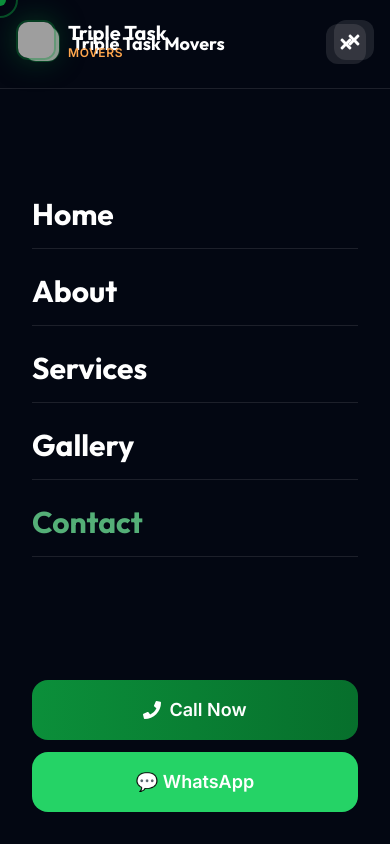
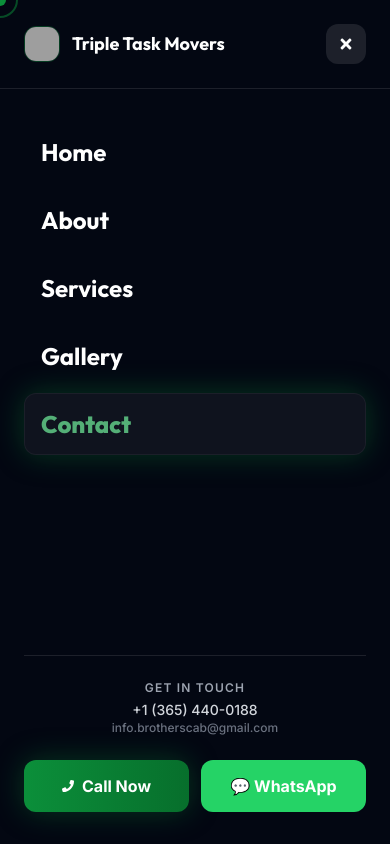
Before and after one commit to shahbazqalander388/Triple-Task-Movers, a React (Vite) app: page / in a window 390 px wide. Both pictures are taken after a click on the button 354 px from the left and 40 px from the top of the page. Shown: the top 844 px of the page. Built offline with nearby package versions, Linux system fonts and the light colour scheme; grey boxes are pictures that could not be loaded.

Commit message:
remove extra spaces

```diff
--- a/src/components/layout/Header.jsx
+++ b/src/components/layout/Header.jsx
@@ -24,11 +24,64 @@
     setMobileOpen(false);
   }, [location]);
 
-  // Lock body scroll when mobile menu open
+  // Lock body scroll and prevent background touch movement when mobile menu open
   useEffect(() => {
-    document.body.style.overflow = mobileOpen ? 'hidden' : '';
+    if (!mobileOpen) return;
+
+    // Save the original body inline styles
+    const originalOverflow = document.body.style.overflow;
+    const originalHeight = document.body.style.height;
+    const originalPosition = document.body.style.position;
+
+    // Apply strict overflow hidden and set heights to lock the body viewport
+    document.body.style.overflow = 'hidden';
+    document.body.style.height = '100dvh';
+    document.body.style.position = 'relative';
+
+    let touchStartY = 0;
+
+    const handleTouchStart = (e) => {
+      touchStartY = e.touches[0].clientY;
+    };
+
+    const handleTouchMove = (e) => {
+      const scrollable = document.getElementById('mobile-menu-content');
+
+      // If we're swiping on elements outside the scrollable container, prevent scrolling
+      if (!scrollable || !scrollable.contains(e.target)) {
+        if (e.cancelable) {
+          e.preventDefault();
+        }
+        return;
+      }
+
+      // Check boundaries of the scrollable container to prevent background rubber-banding
+      const scrollTop = scrollable.scrollTop;
+      const scrollHeight = scrollable.scrollHeight;
+      const clientHeight = scrollable.clientHeight;
+      const maxScroll = scrollHeight - clientHeight;
+      const currentY = e.touches[0].clientY;
+
+      const isScrollingUp = currentY > touchStartY;
+      const isScrollingDown = currentY < touchStartY;
+
+      if (scrollTop <= 0 && isScrollingUp) {
+        if (e.cancelable) e.preventDefault();
+      } else if (scrollTop >= maxScroll && isScrollingDown) {
+        if (e.cancelable) e.preventDefault();
+      }
+    };
+
+    // Register event listeners (non-passive to allow preventDefault)
+    document.addEventListener('touchstart', handleTouchStart, { passive: true });
+    document.addEventListener('touchmove', handleTouchMove, { passive: false });
+
     return () => {
-      document.body.style.overflow = '';
+      document.removeEventListener('touchstart', handleTouchStart);
+      document.removeEventListener('touchmove', handleTouchMove);
+      document.body.style.overflow = originalOverflow;
+      document.body.style.height = originalHeight;
+      document.body.style.position = originalPosition;
     };
   }, [mobileOpen]);
 
@@ -211,10 +264,10 @@
             animate={{ opacity: 1, x: 0 }}
             exit={{ opacity: 0, x: '100%' }}
             transition={{ type: 'spring', stiffness: 300, damping: 30 }}
-            className="fixed inset-0 z-[99] bg-gray-950 flex flex-col"
+            className="fixed inset-0 z-[150] w-full h-[100dvh] bg-gray-950 flex flex-col"
           >
-            {/* Close button */}
-            <div className="flex justify-between items-center p-6 border-b border-white/10">
+            {/* Header/Close button - non-shrinking */}
+            <div className="flex justify-between items-center p-6 border-b border-white/10 flex-shrink-0">
               <div className="flex items-center gap-3">
                 <img
                   src={COMPANY.logo}
@@ -226,14 +279,23 @@
               <button
                 onClick={() => setMobileOpen(false)}
                 aria-label="Close mobile menu"
-                className="w-10 h-10 rounded-xl bg-white/10 text-white flex items-center justify-center hover:bg-white/20"
+                className="w-10 h-10 rounded-xl bg-white/10 text-white flex items-center justify-center hover:bg-white/20 transition-colors"
               >
                 <FaTimes />
               </button>
             </div>
 
+            {/* Scrollable Content Container */}
+            <div
+              id="mobile-menu-content"
+              className="flex-1 overflow-y-auto px-6 py-8 flex flex-col justify-between"
+              style={{
+                overscrollBehavior: 'contain',
+                WebkitOverflowScrolling: 'touch',
+              }}
+            >
               {/* Nav links */}
-            <nav className="flex-1 flex flex-col justify-center px-8 gap-2">
+              <nav className="flex flex-col gap-1.5" aria-label="Mobile navigation links">
                 {NAV_LINKS.map((link, i) => {
                   const isActive = activeSection === link.id;
                   return (
@@ -241,14 +303,16 @@
                       key={link.id}
                       initial={{ opacity: 0, x: 40 }}
                       animate={{ opacity: 1, x: 0 }}
-                    transition={{ delay: i * 0.08 }}
+                      transition={{ delay: i * 0.05 }}
                     >
                       <a
                         href={`/#${link.id}`}
                         onClick={(e) => handleNavClick(link.id, link.path, e)}
                         className={cn(
-                        'block text-3xl font-display font-bold py-4 border-b border-white/10 transition-colors duration-200',
-                        isActive ? 'text-primary-400' : 'text-white hover:text-primary-300'
+                          'block text-2xl font-display font-bold py-3.5 px-4 rounded-xl transition-all duration-200 border border-transparent',
+                          isActive
+                            ? 'text-primary-400 bg-white/5 border-white/5 shadow-glow-primary font-extrabold'
+                            : 'text-white hover:text-primary-300 hover:bg-white/5'
                         )}
                       >
                         {link.label}
@@ -258,24 +322,32 @@
                 })}
               </nav>
 
-            {/* Bottom contact */}
-            <div className="p-8 space-y-3">
+              {/* Bottom contact info and actions */}
+              <div className="space-y-4 mt-8 flex-shrink-0">
+                <div className="border-t border-white/10 pt-6 pb-2 text-center">
+                  <p className="text-xs text-gray-400 font-semibold tracking-widest uppercase mb-1">Get In Touch</p>
+                  <p className="text-sm text-gray-300 font-medium">{COMPANY.phone}</p>
+                  <p className="text-xs text-gray-500 font-medium">{COMPANY.email}</p>
+                </div>
+                <div className="grid grid-cols-2 gap-3">
                   <a
                     href={`tel:${COMPANY.phoneRaw}`}
-                className="flex items-center justify-center gap-2 w-full py-4 rounded-2xl
-                  bg-gradient-to-r from-primary-500 to-primary-700 text-white font-semibold text-lg"
+                    className="flex items-center justify-center gap-2 py-3.5 px-4 rounded-xl
+                      bg-gradient-to-r from-primary-500 to-primary-700 text-white font-bold text-base hover:opacity-90 active:scale-95 transition-all shadow-glow-primary"
                   >
-                <FaPhone /> Call Now
+                    <FaPhone className="text-xs" /> Call Now
                   </a>
                   <a
                     href={`https://wa.me/${COMPANY.whatsapp.replace(/\D/g, '')}`}
                     target="_blank"
                     rel="noopener noreferrer"
-                className="flex items-center justify-center gap-2 w-full py-4 rounded-2xl
-                  bg-[#25D366] text-white font-semibold text-lg"
+                    className="flex items-center justify-center gap-2 py-3.5 px-4 rounded-xl
+                      bg-[#25D366] text-white font-bold text-base hover:opacity-90 active:scale-95 transition-all"
                   >
                     💬 WhatsApp
                   </a>
+                </div>
+              </div>
             </div>
           </motion.div>
         )}
```
Lines whose indentation alone changed are shown as unchanged.
